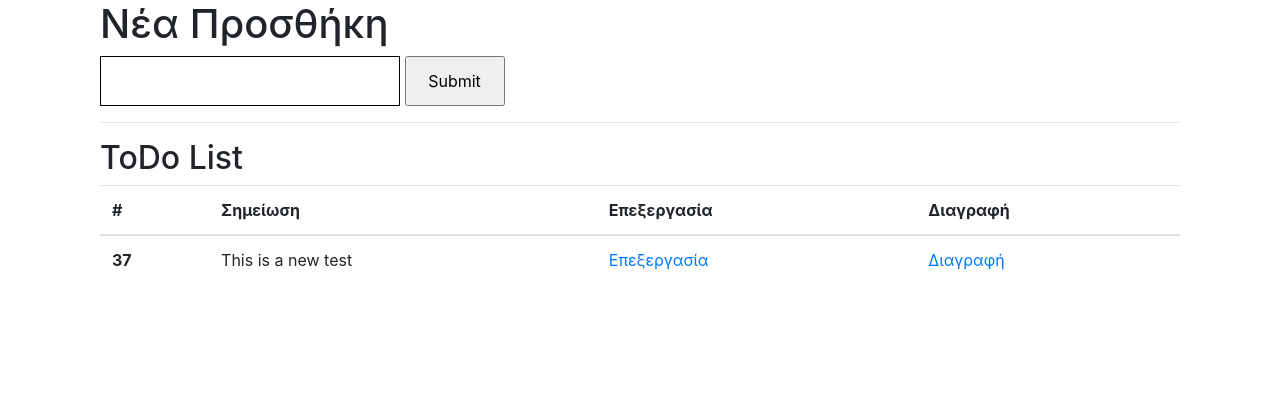
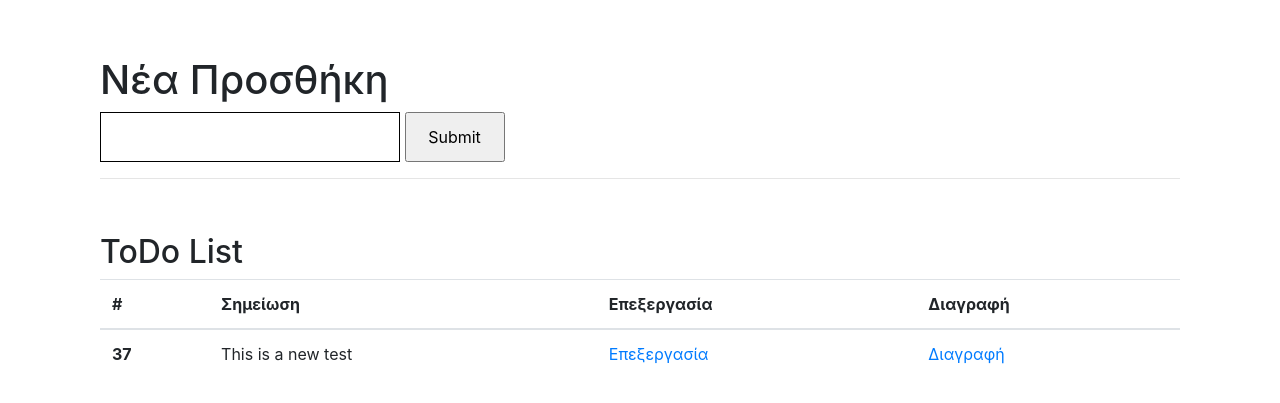
Before and after one commit to apantzar/ToDo, a Django app: page /first_app/dashboard/ in a window 1280 px wide. Shown: the top 403 px of the page. Run offline with Django 3.2, Linux system fonts and the light colour scheme; data comes from the database, SQL or seed files in the repository; both versions use the stored data as it was after the commit.

Commit message:
Basic Django Example:Margins Fixed

```diff
--- a/templates/dashboard.html
+++ b/templates/dashboard.html
@@ -13,7 +13,7 @@
 
 <body class="container">
 
-<div class="container-fluid">
+<div class="container-fluid" style="margin-top: 5%;">
     <h1>Νέα Προσθήκη</h1>
 
     <form method="post" action="{% url 'add' %}">
@@ -22,9 +22,9 @@
         <input type="submit" style="width: 100px; height: 50px;">
     </form>
 
-    <hr>
+    <hr >
 
-    <h2>ToDo List</h2>
+    <h2 style="margin-top: 5%;">ToDo List</h2>
 
 
 
```
Also changed, not shown: db.sqlite3.
